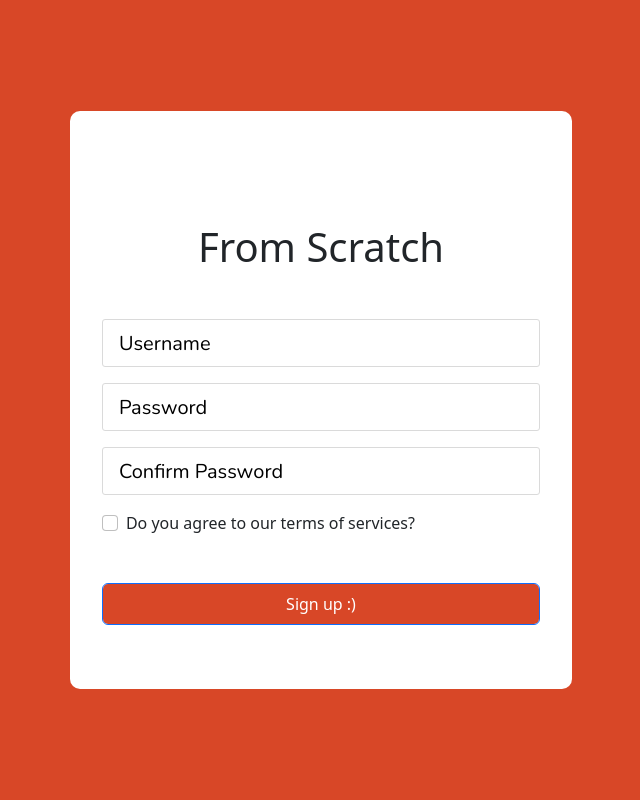
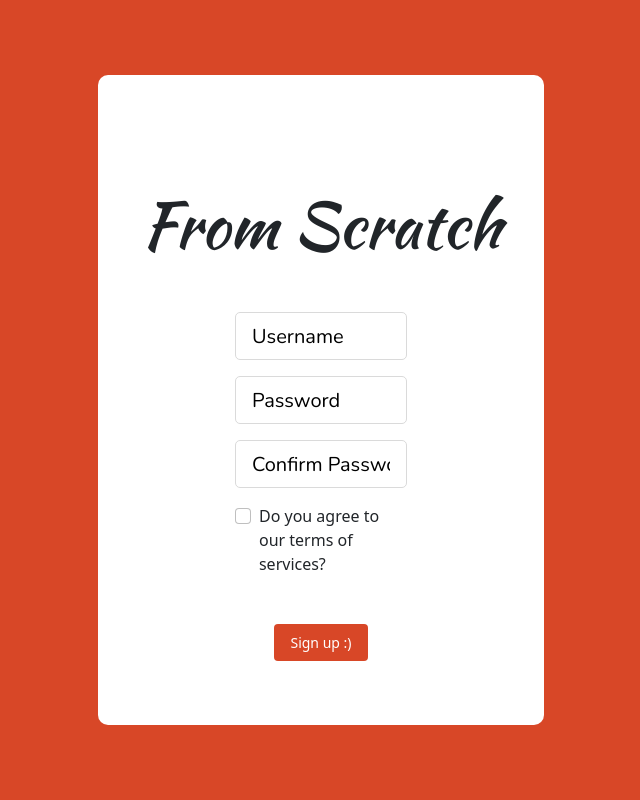
Before and after one commit to CesarCGuzman/itsc-3155-FromScratch, a Flask app: page /signup in a window 1280 px wide. Shown: the part 58-858 px from the top of the page, without its empty margins (319-959 px from the left). Run offline with Flask 2, Linux system fonts and the light colour scheme.

Commit message:
Touching up sign up page and it's CSS

```diff
--- a/static/css/main.css
+++ b/static/css/main.css
@@ -96,7 +60,35 @@ svg.downarrow{
     border-color: #d84727;
 }
 
-/* Login Page */
+svg.downarrow{
+    fill: white;
+}
+
+.user-dropdown{
+    background-color: #d84727;
+    border-radius: 0px;
+    border-color: #d84727;
+    color: #ffff;
+}
+.user-dropdown:hover{
+    border-radius: 0pt;
+    border-color: #d84727;
+}
+
+.user-dropdown:focus{
+    border-color: #d84727;
+}
+
+
+/********** Login Page **********/
+.login-background, .btn-primary {
+    background-color: var(--main-orange);
+}
+
+.login-form, .signup-form {
+    width: 45%;
+}
+
 .login-body{
     background-color: #d84727;
     /* overflow-y: hidden; */
@@ -115,16 +107,38 @@ svg.downarrow{
     font-size: 0.8rem;
     line-height: 0.9rem;
 }
+
+p, a, input::placeholder {
+    font-family: 'Nunito';
+    font-style: normal;
+}
+
+a {
+    text-decoration: none;
+    color: var(--link);
+}
+
 .logo {
     font-family: 'Kaushan Script';
     font-size: 4rem;
 }
 
 input.form-control {
-    border-radius: 3px;
+    border-radius: 5px;
     border-color: #DADADA;
 }
 
 input.form-control::placeholder {
     color: black;
 }
+
+
+/********** Sign Up Page **********/
+.signup-container{
+    background-color: white;
+    border-radius: 10px;
+    width: 40%;
+    height: 50%;
+    padding: 3rem 2rem;
+    padding-top: 7rem;
+}
--- a/templates/signup.html
+++ b/templates/signup.html
@@ -7,9 +7,9 @@ class="login-body"
 
 {% block body %}
 <div class="d-flex align-items-center min-vh-100">
-  <div class="container login-container">
-    <form action="/signup" method="post">
-        <h1 class="text-center mb-5">From Scratch</h1>
+  <div class="container signup-container">
+    <h1 class="text-center mb-5 logo">From Scratch</h1>
+    <form action="/signup" method="post" class="signup-form m-auto">
         <!--Create Username Input-->
         <div class="mb-3 d-flex align-items-center">
           <input type="text" class="form-control form-control-lg" name="username" id="username" placeholder="Username""> <!-- Thing from before: @{{ placeholder_usernames[range(0, placeholder_usernames|length) | random ] }}-->
@@ -30,8 +30,8 @@ class="login-body"
           </label>
         </div>
         <!--Sign up Button-->
-        <div class="mb-3 d-flex align-items-center">
-          <button type="submit" class="btn btn-primary form-control form-control-lg login-btn">Sign up :)</button>
+        <div class="mb-3 w-fit text-center align-items-center">
+          <button type="submit" class="btn btn-primary btn-sm d-inline-block p-2 border-0 ps-3 pe-3">Sign up :)</button>
         </div>
     </form>
   </div>
```
Also changed, not shown: other parts of static/css/main.css (+3 -39 lines).
